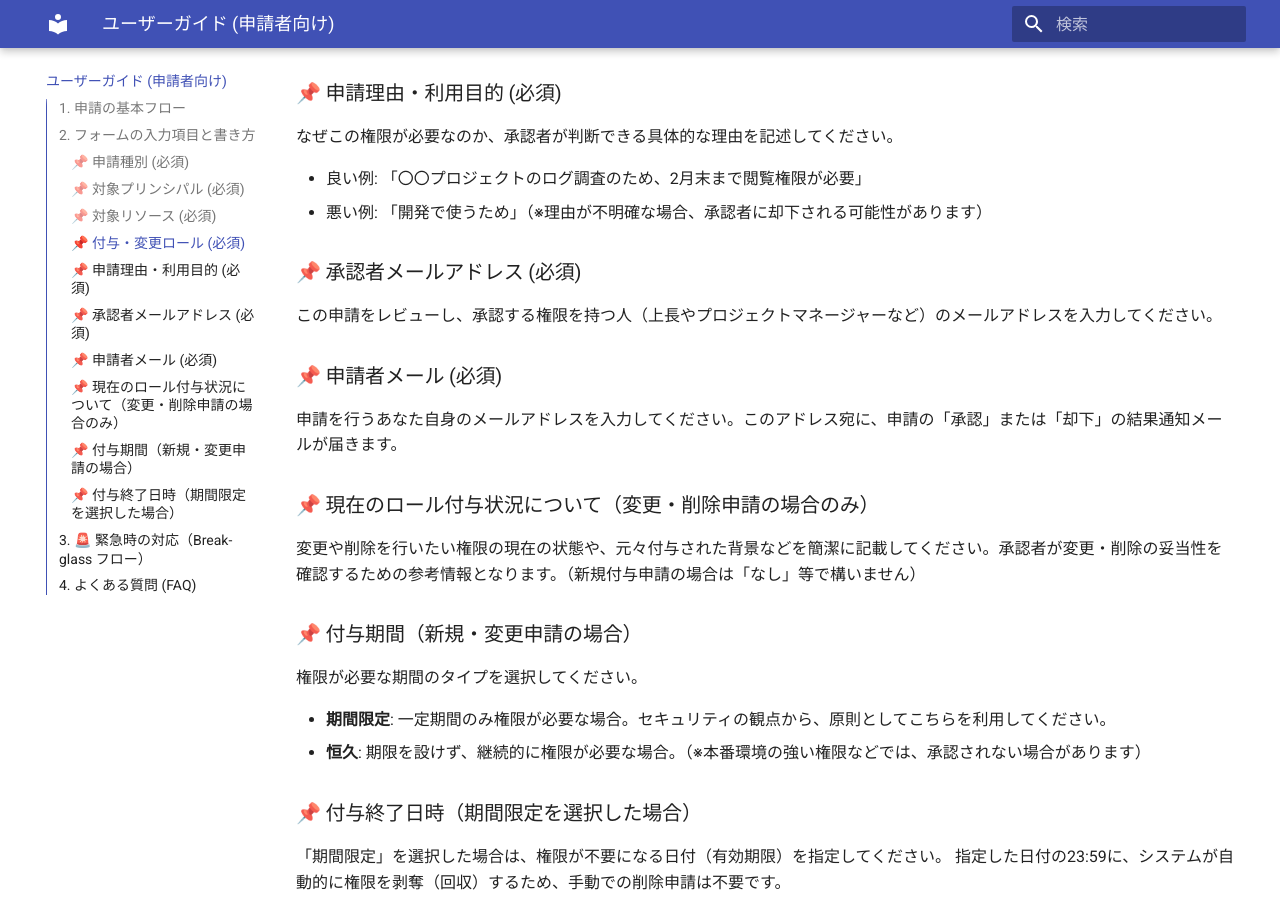
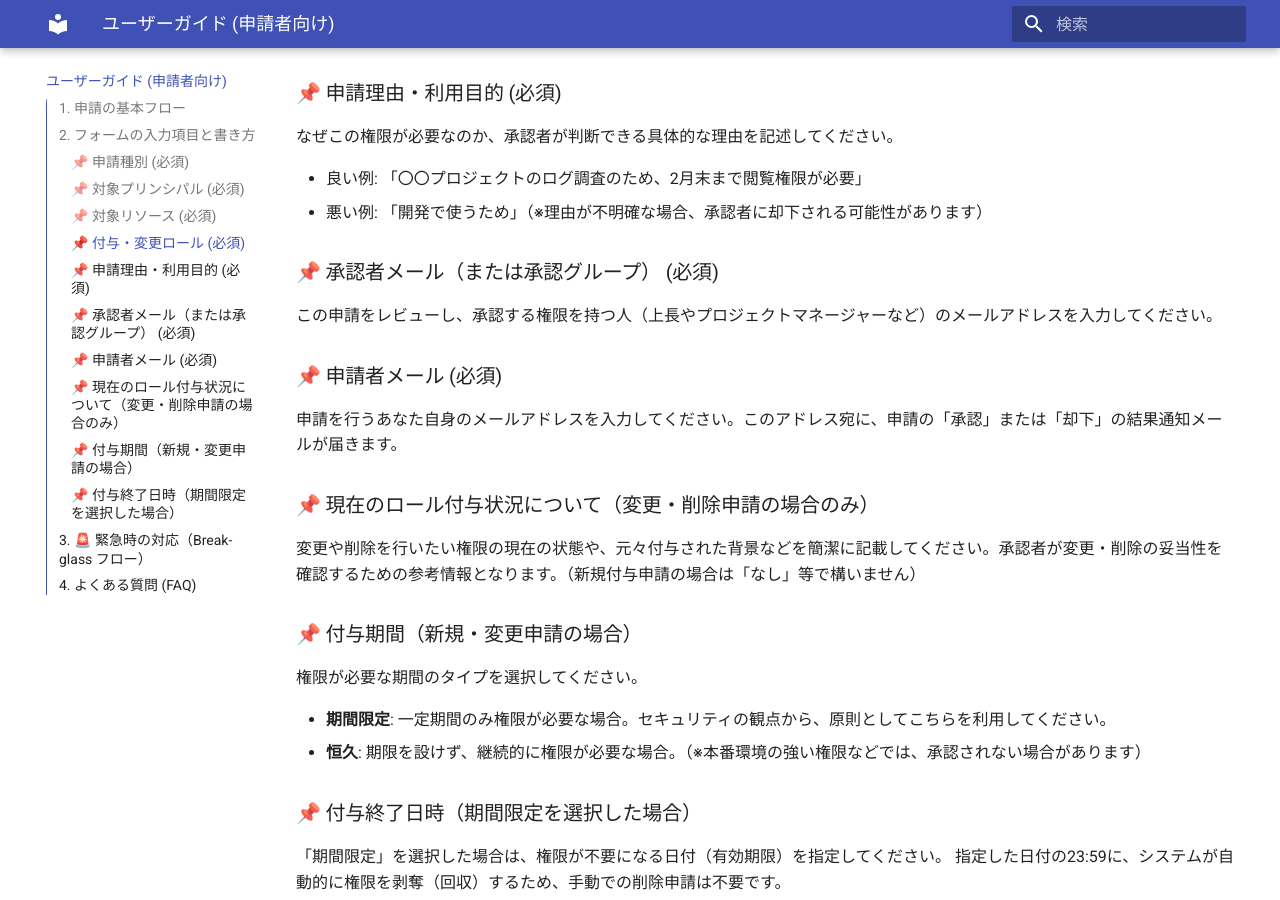
Before and after one commit to ea-Mitsuoka/cloud-access-manager, an MkDocs documentation site: the page built from docs/user-guide.md, in a window 1280 px wide and 900 px high, scrolled down 1519 px. Built offline with MkDocs 1.6.1 and Material for MkDocs 9.7.7, drawn with Linux system fonts in a browser that asks for light colours.

Commit message:
docs: apply minor documentation fixes

```diff
--- a/docs/user-guide.md
+++ b/docs/user-guide.md
@@ -60,7 +60,7 @@ Google Cloudの正式なIAMロール名を入力してください。
 - 良い例: 「〇〇プロジェクトのログ調査のため、2月末まで閲覧権限が必要」
 - 悪い例: 「開発で使うため」（※理由が不明確な場合、承認者に却下される可能性があります）
 
-### 📌 承認者メールアドレス (必須)
+### 📌 承認者メール（または承認グループ） (必須)
 
 この申請をレビューし、承認する権限を持つ人（上長やプロジェクトマネージャーなど）のメールアドレスを入力してください。
 
```
